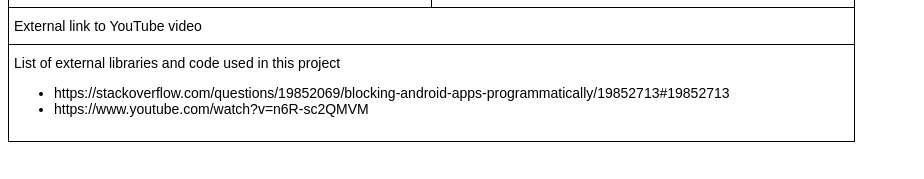
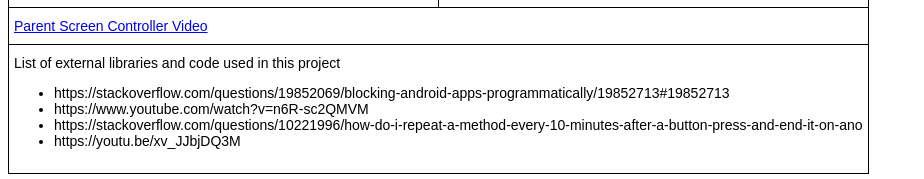
Before and after one commit to JPasay/CMSC436-FinalProject, a plain HTML site: page files/index.html in a window 1280 px wide. Shown: the part 794-973 px from the top of the page, without its empty margins (0-924 px from the left). Before the commit the page ends 944 px from the top, so only its background shows below. Drawn offline with Linux system fonts and the light colour scheme.

Commit message:
Updated html file

```diff
--- a/files/index.html
+++ b/files/index.html
@@ -25,13 +25,15 @@
     <td class="tg-031e"><img src="screenshot2.png" alt="Screenshot2.png" width="300" height="500"></td>
   </tr>
   <tr>
-    <td class="tg-031e" colspan="2">External link to YouTube video</td>
+    <td class="tg-031e" colspan="2"> <a href="https://youtu.be/bThZ4mvro2g"> Parent Screen Controller Video </a> </td>
   </tr>
 <tr>
 <td class="tg-031e" colspan="2">List of external libraries and code used in this project
   <ul>
   <li>https://stackoverflow.com/questions/19852069/blocking-android-apps-programmatically/19852713#19852713</li>
   <li>https://www.youtube.com/watch?v=n6R-sc2QMVM</li>
+    <li>https://stackoverflow.com/questions/10221996/how-do-i-repeat-a-method-every-10-minutes-after-a-button-press-and-end-it-on-ano</li>
+    <li>https://youtu.be/xv_JJbjDQ3M</li>
 </ul>
 </td>
 
```
